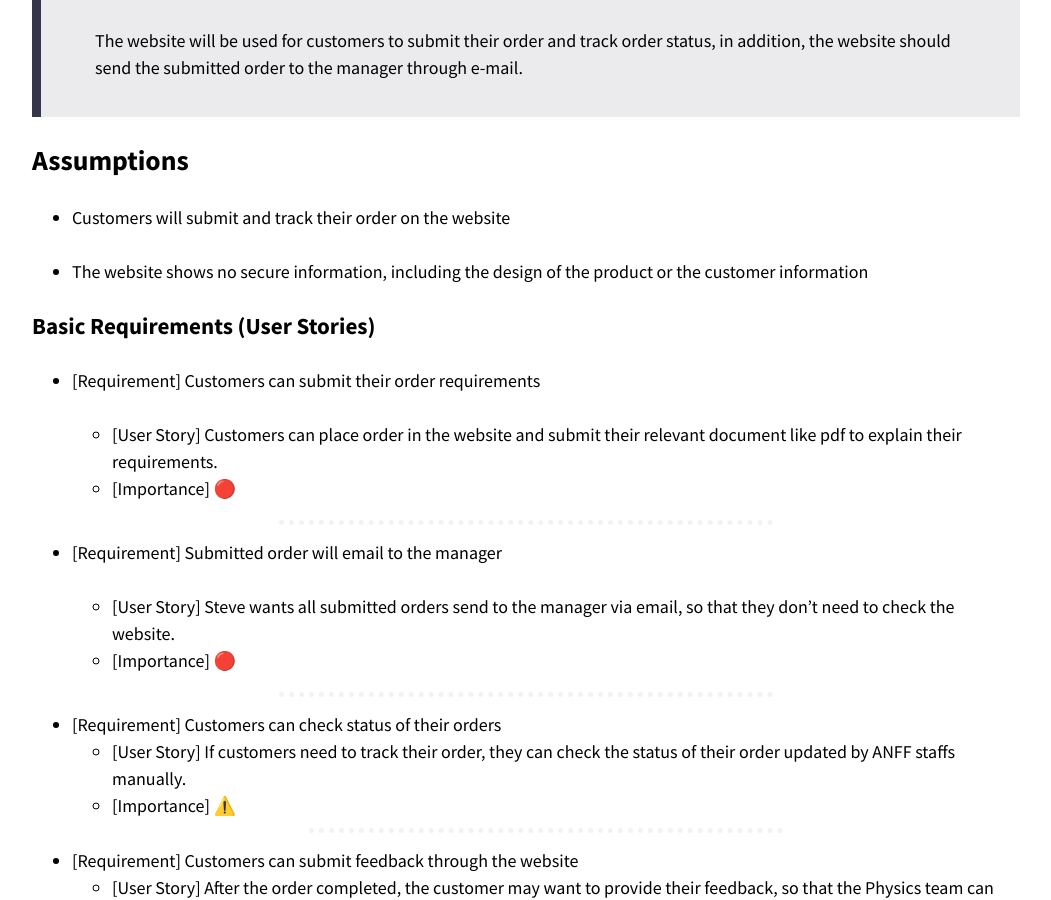
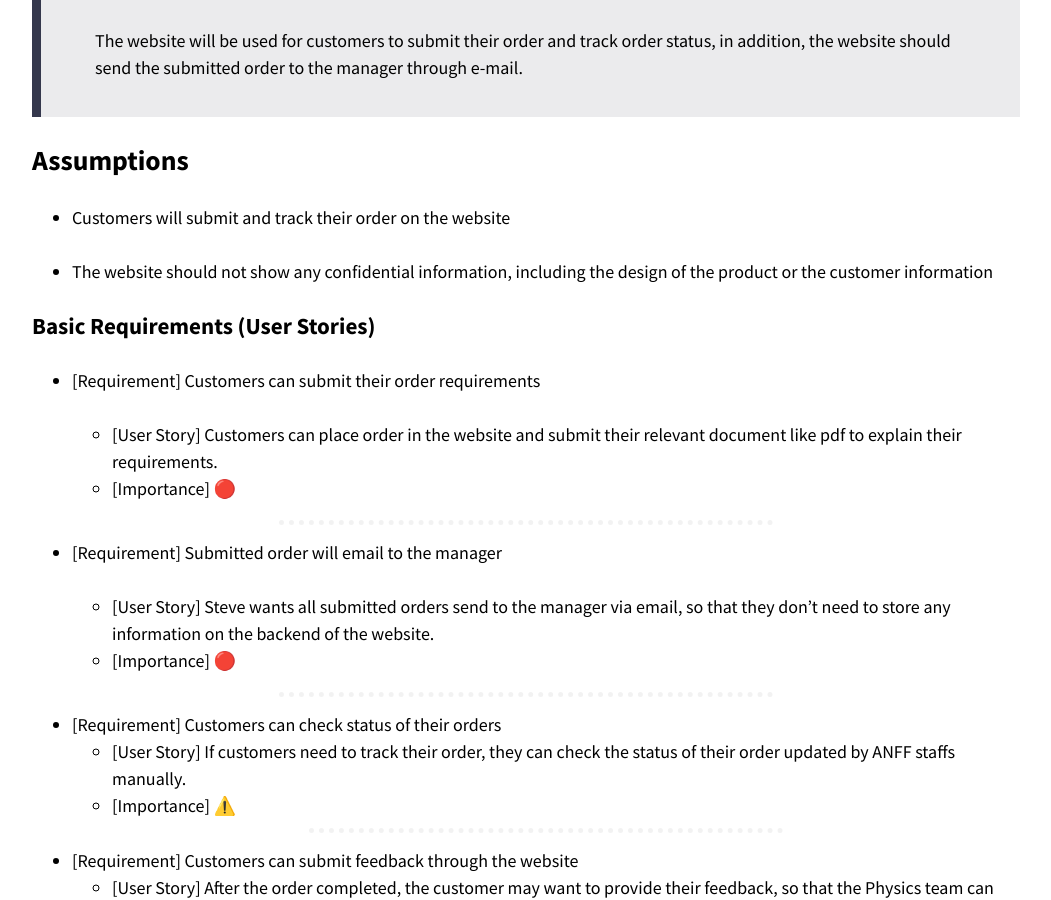
Before and after one commit to optofab/optofab.github.io, a Jekyll site: the page built from project-requirements.md, in a window 1280 px wide and 900 px high, scrolled down 1573 px. Shown: the whole window, without its empty margins (114-1165 px from the left). Built offline with Jekyll 4.4.1, drawn with Linux system fonts in a browser that asks for light colours; nearby versions of some CDN libraries; emoji names are drawn with the system emoji font; some of the changed text lies outside the part shown.

Commit message:
Update project-requirements.md

```diff
--- a/project-requirements.md
+++ b/project-requirements.md
@@ -9,8 +9,8 @@
 > Our project comprises two inseparable parts: **database** and **website**. For the database branch, it is essential to implement the following functions:
 >
 > - Integrate the data related to the ordering procedures into the database for management and analysis
-> - Store client order specifications, metrology, and operational information
-> - Store supporting documents for future modifications
+> - Store client order specifications, links to metrology, and operational information
+> - Store links of supporting documents for future modifications
 
 {% include toc %}
 
@@ -28,7 +28,7 @@
 - [Requirement] ANFF staffs can import order data from online request
   - [User Story] Deon wants to import order data from online request automatically, so that he can minimise the risk of human errors.
   - [Importance] :red_circle:
-  - [Notes] Automatically generate metadata of files and load info into database
+  - [Notes] Automatically parse the website information and load them into the database
 
 <hr class="hr-dotted">
 
@@ -54,7 +54,7 @@
 
 - Customers will submit and track their order on the website
 
-- The website shows no secure information, including the design of the product or the customer information
+- The website should not show any confidential information, including the design of the product or the customer information
 
 ### Basic Requirements (User Stories)
 
@@ -67,7 +67,7 @@
 
 - [Requirement] Submitted order will email to the manager
 
-  - [User Story] Steve wants all submitted orders send to the manager via email, so that they don’t need to check the website.
+  - [User Story] Steve wants all submitted orders send to the manager via email, so that they don’t need to store any information on the backend of the website.
   - [Importance] :red_circle:
 
 <hr class="hr-dotted">
@@ -76,6 +76,7 @@
   - [User Story] If customers need to track their order, they can check the status of their order updated by ANFF staffs manually.
   - [Importance] :warning:
   <hr class="hr-dotted">
+
 - [Requirement] Customers can submit feedback through the website
   - [User Story] After the order completed, the customer may want to provide their feedback, so that the Physics team can collect them from customers.
   - [Importance] :warning:
```
